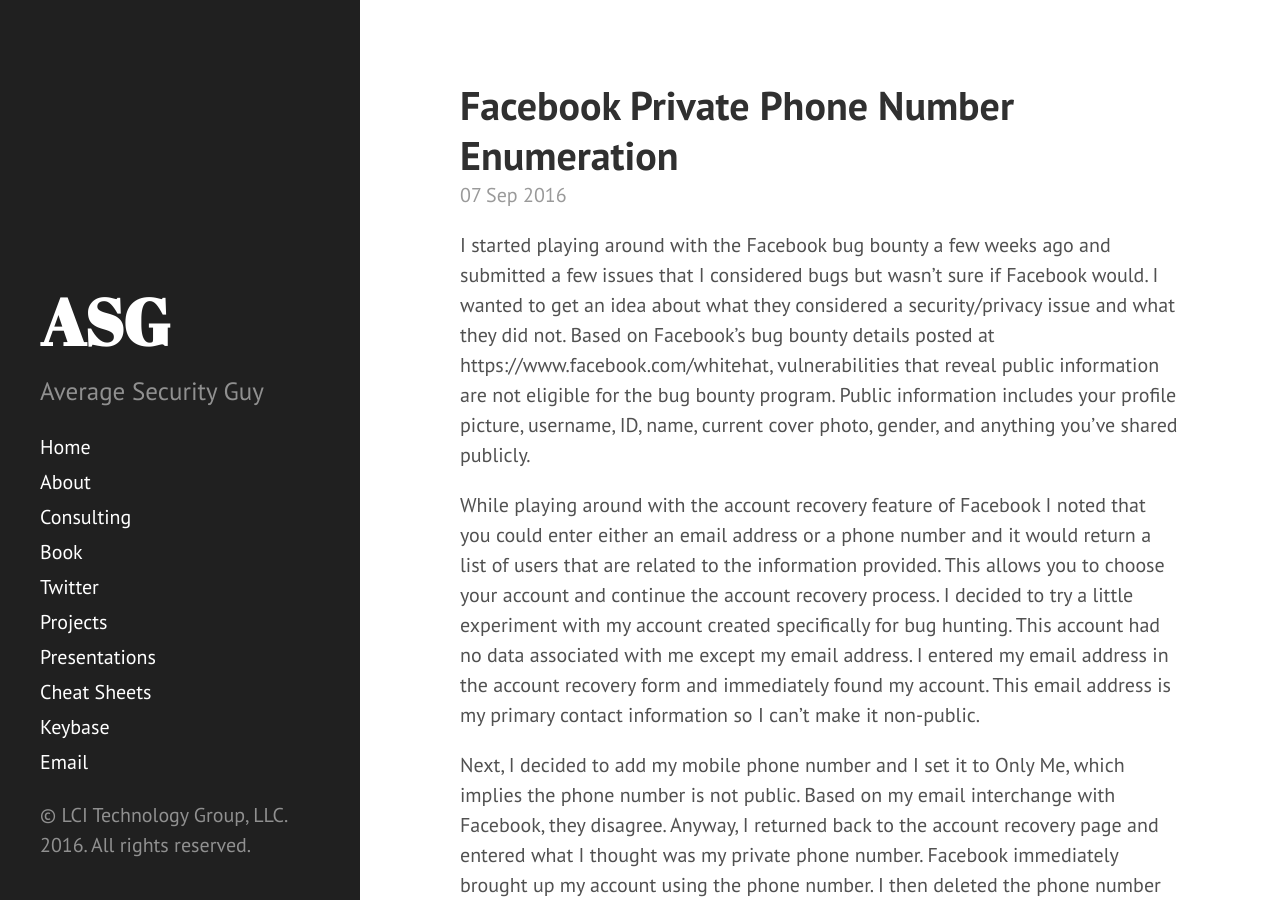
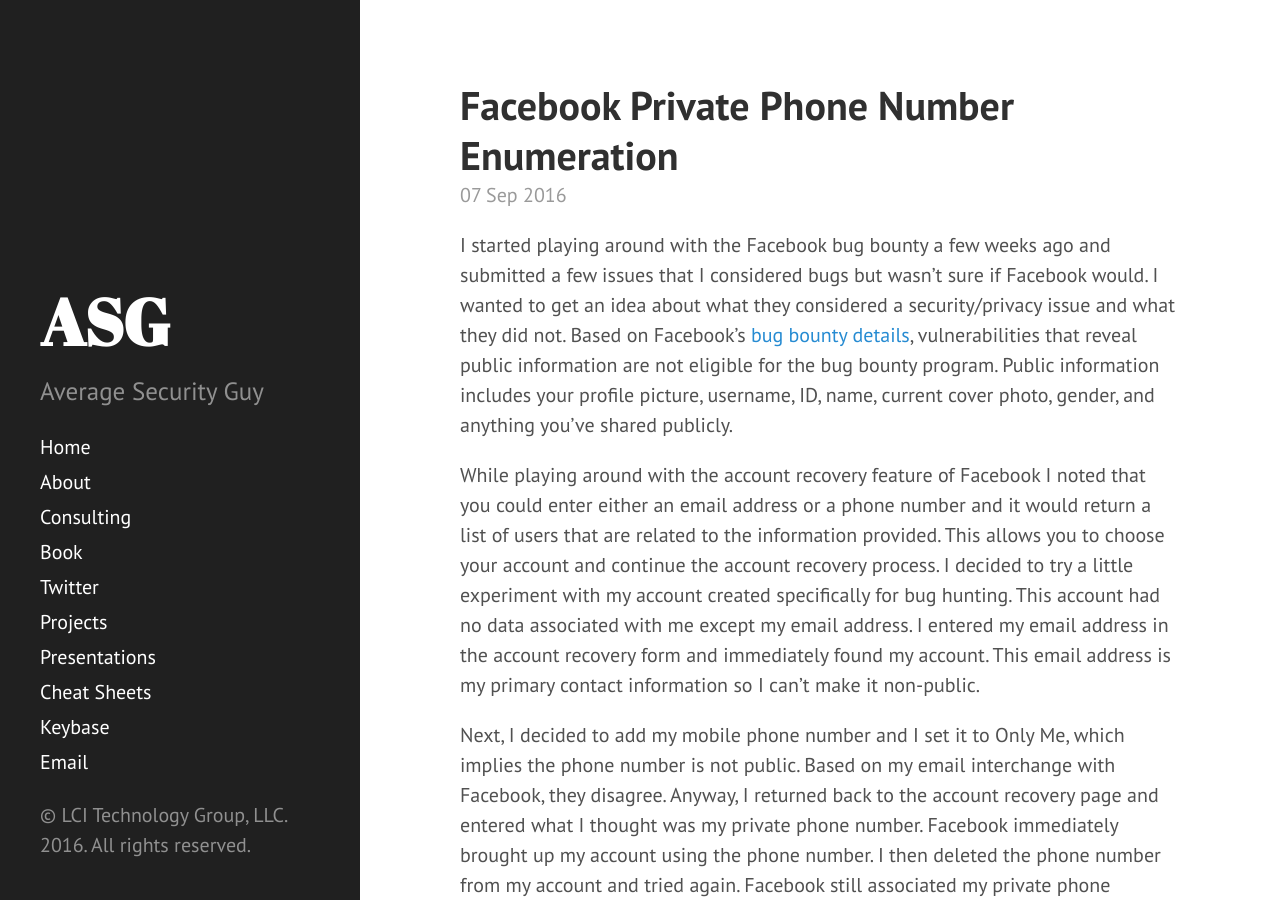
Before and after one commit to jaxmayhem/averagesecurityguy.github.io, a Jekyll site: the page built from _posts/2016-09-07-facebook-private-phone-enumeration.md, in a window 1280 px wide and 900 px high. Built offline with Jekyll 4.4.1, drawn with Linux system fonts in a browser that asks for light colours; some of the changed text lies outside the part shown.

Commit message:
Fixed links

```diff
--- a/_posts/2016-09-07-facebook-private-phone-enumeration.md
+++ b/_posts/2016-09-07-facebook-private-phone-enumeration.md
@@ -3,7 +3,7 @@ layout: post
 title: Facebook Private Phone Number Enumeration
 ---
 
-I started playing around with the Facebook bug bounty a few weeks ago and submitted a few issues that I considered bugs but wasn't sure if Facebook would. I wanted to get an idea about what they considered a security/privacy issue and what they did not. Based on Facebook's bug bounty details posted at https://www.facebook.com/whitehat, vulnerabilities that reveal public information are not eligible for the bug bounty program. Public information includes your profile picture, username, ID, name, current cover photo, gender, and anything you've shared publicly.
+I started playing around with the Facebook bug bounty a few weeks ago and submitted a few issues that I considered bugs but wasn't sure if Facebook would. I wanted to get an idea about what they considered a security/privacy issue and what they did not. Based on Facebook's [bug bounty details](https://www.facebook.com/whitehat), vulnerabilities that reveal public information are not eligible for the bug bounty program. Public information includes your profile picture, username, ID, name, current cover photo, gender, and anything you've shared publicly.
 
 While playing around with the account recovery feature of Facebook I noted that you could enter either an email address or a phone number and it would return a list of users that are related to the information provided. This allows you to choose your account and continue the account recovery process. I decided to try a little experiment with my account created specifically for bug hunting. This account had no data associated with me except my email address. I entered my email address in the account recovery form and immediately found my account. This email address is my primary contact information so I can't make it non-public.
 
@@ -28,7 +28,7 @@ Their response was,
 
 Facebook has the final say in all bug bounty submissions and even though I was frustrated, I dropped it and asked for permission to disclose. Since Facebook does not consider this a security or privacy issue they granted permission.
 
-If you'd like to test this out yourself, add a phone number to your account and set the permissions to Only Me. You should then be able to logout and attempt an account recovery using the phone number you provided. If you'd like to try this at a larger scale you can use the proof of concept code available at https://github.com/averagesecurityguy/pocs/blob/master/fb_phone_enum.py.
+If you'd like to test this out yourself, add a phone number to your account and set the permissions to Only Me. You should then be able to logout and attempt an account recovery using the phone number you provided. If you'd like to try this at a larger scale you can use the proof of concept code on [GitHub](https://github.com/averagesecurityguy/pocs/blob/master/fb_phone_enum.py).
 
 Here's some sample output from the script:
 
```
